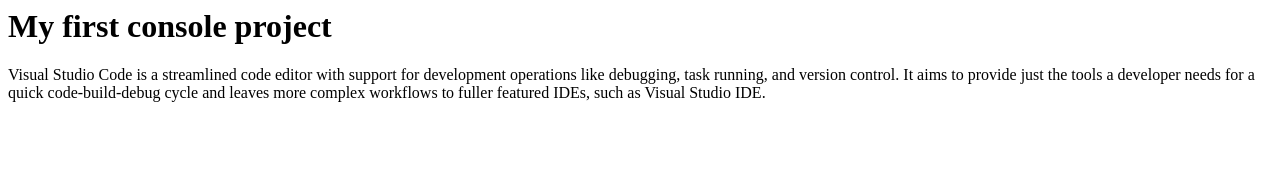
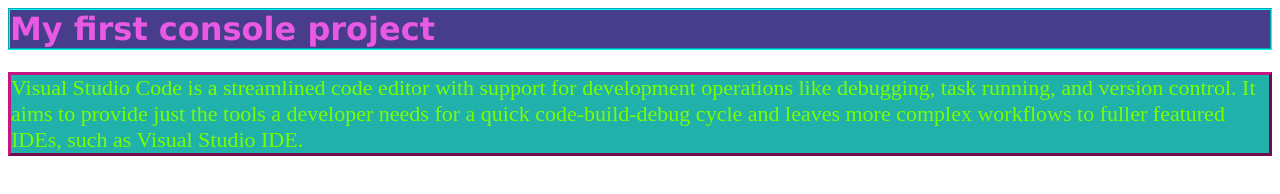
Before and after one commit to TanishaMahapatra2/Project-77, a plain HTML site: page index.html in a window 1280 px wide. Drawn offline with Linux system fonts and the light colour scheme.

Commit message:
Add files via upload

```diff
--- a/index.html
+++ b/index.html
@@ -4,6 +4,7 @@
 Tanisha's first console project
         </title>
         <script src="main.js" > </script>
+        <link rel="stylesheet" href="style.css">
     </head>
     <body>
         <h1> My first console project </h1>
--- a/style.css
+++ b/style.css
@@ -1,4 +1,4 @@
-h1,p{
+h1{
 color:rgb(233, 89, 228);
 background-color: darkslateblue;
 font-family: 'Lucida Sans', 'Lucida Sans Regular', 'Lucida Grande', 'Lucida Sans Unicode', Geneva, Verdana, sans-serif;
@@ -6,3 +6,11 @@ border-color: rgb(0, 251, 255);
 border-style: groove;
 border-width:2px;;
 }
+p{
+    font-size:22px;
+    color:lawngreen;
+    background-color: lightseagreen;
+    border-color: mediumvioletred;
+    border-width:3px;
+    border-style:outset;
+}
```
